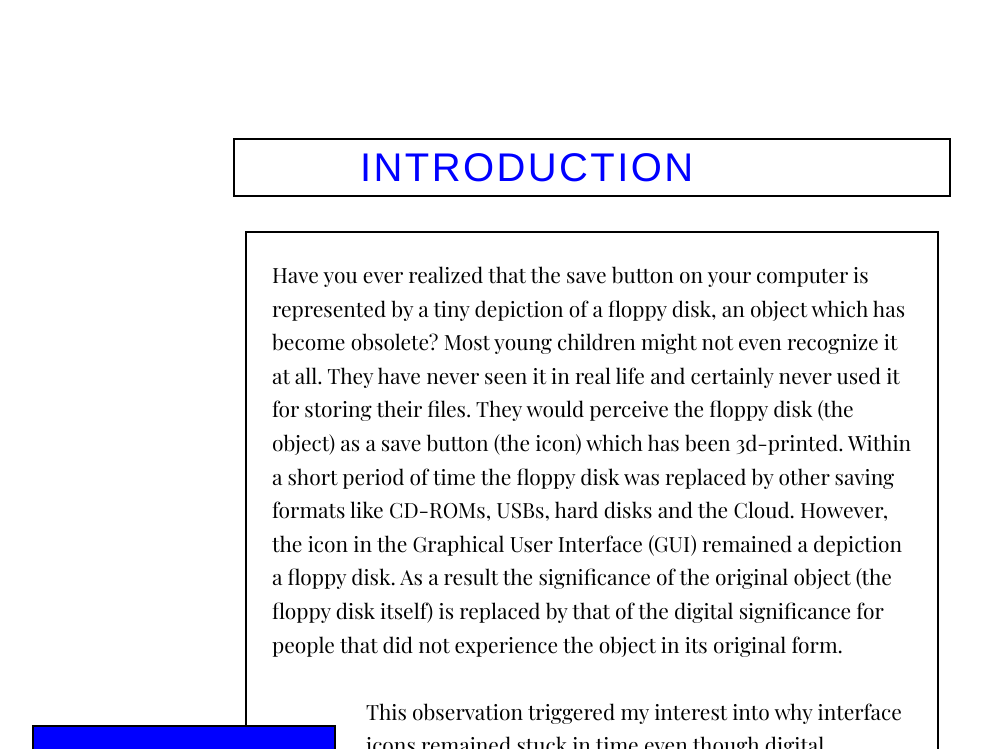
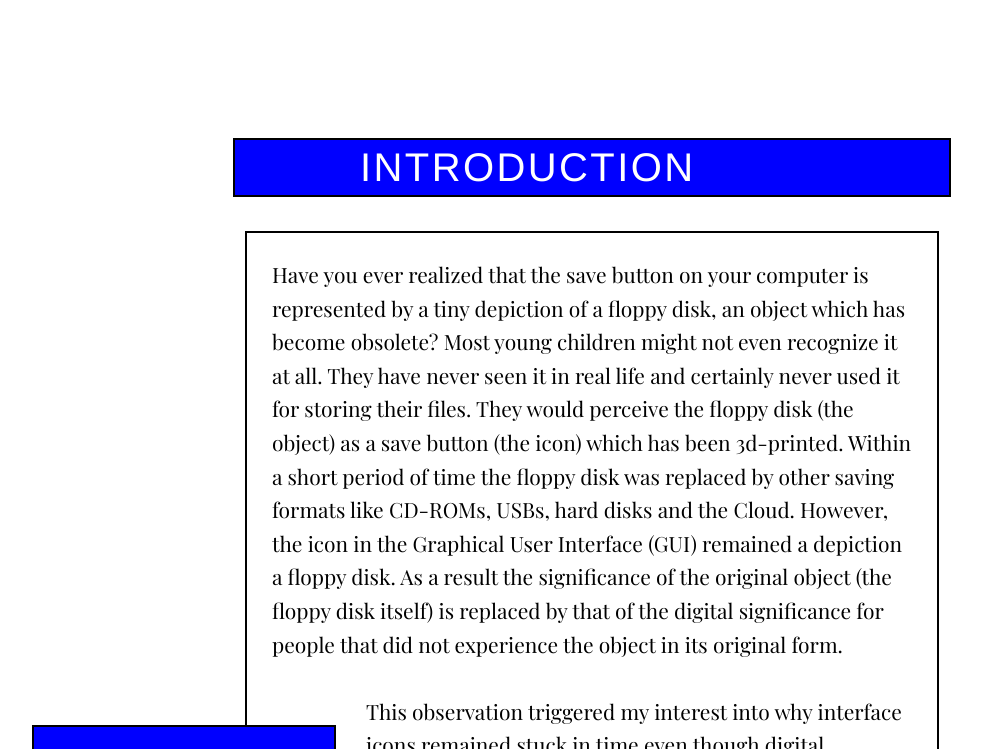
Before and after one commit to kabk/govt-theses-16-caitlin-berner-the-life-and-death-of-digital-symbols-and-when-to-kill-them, a plain HTML site: page index.html in a window 1280 px wide. Shown: the part 840-1589 px from the top of the page, without its empty margins (48-1030 px from the left). Drawn offline with nearby package versions, Linux system fonts and the light colour scheme; a web font is replaced by a local one.

Commit message:
hitlecolor

```diff
--- a/css/style.css
+++ b/css/style.css
@@ -252,9 +252,10 @@ h2{
 	margin-top: 28px;
 	letter-spacing: 0.06em;
 	text-indent: 120px;
-	color: blue;
+	color: white;
 	border: solid black 2px;
 	padding:5px;
+	background: blue;
 }
 
 
```
